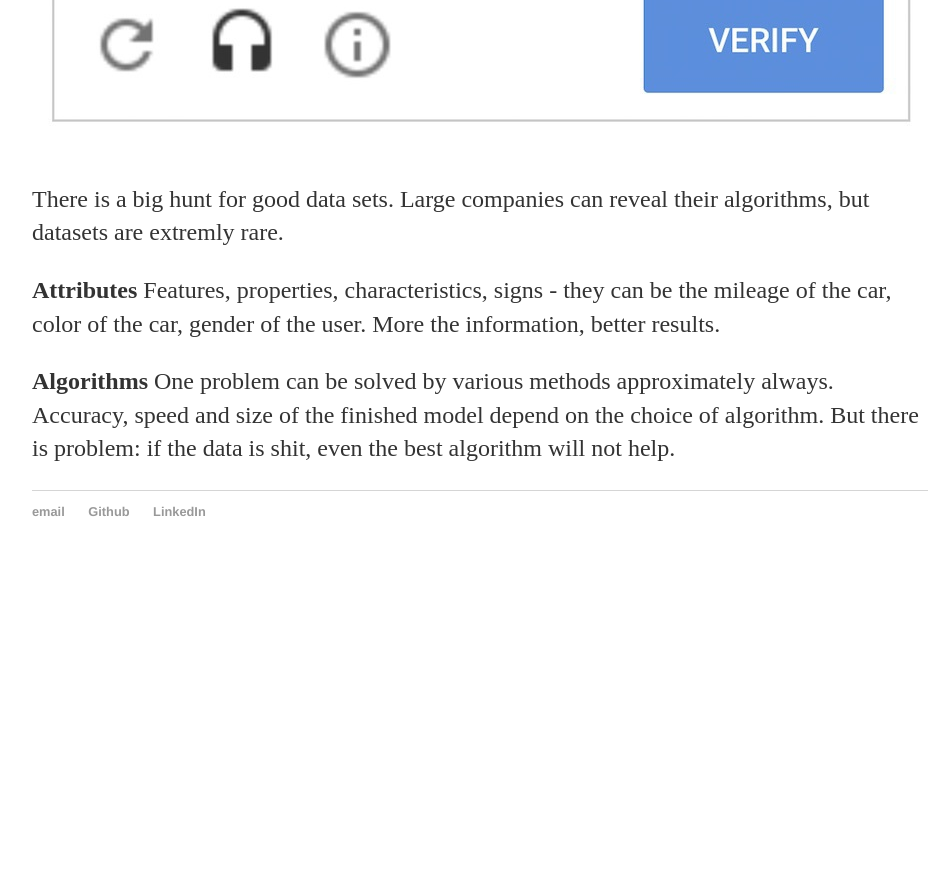
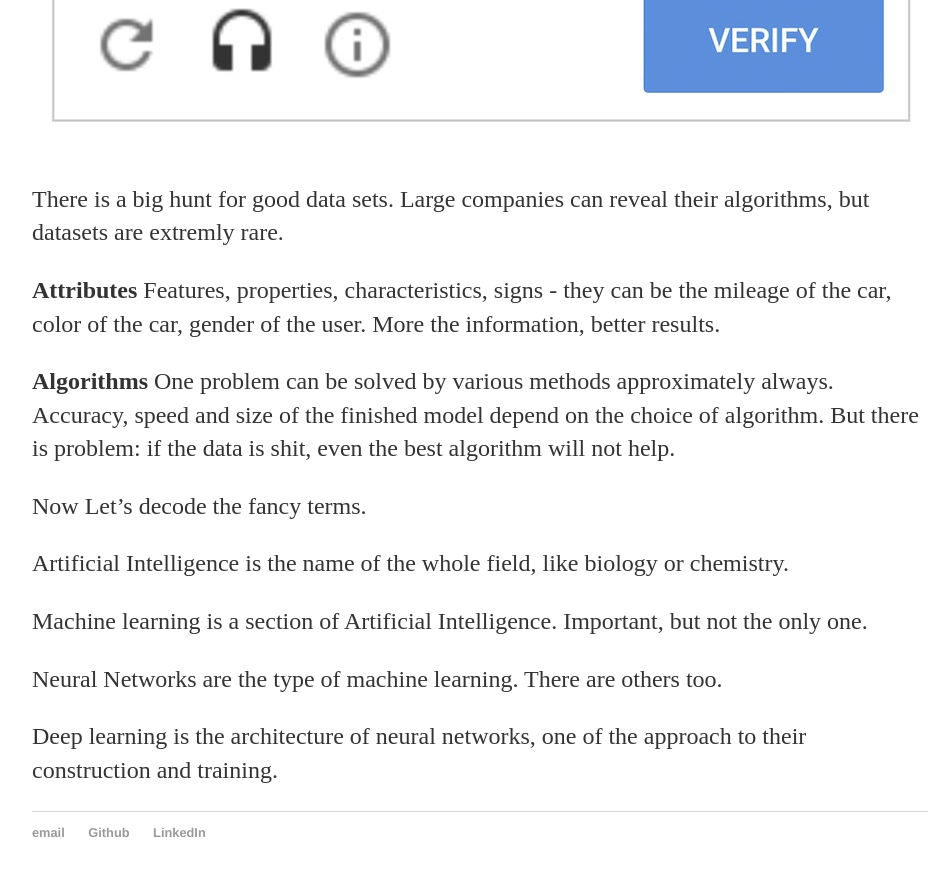
Before and after one commit to summii/summii.github.io, a Jekyll site: the page built from _posts/2019-01-17-machine-learning-in-simple-words.md, in a window 1280 px wide and 900 px high, scrolled down 3014 px. Shown: the top 876 px of the window, without its empty margins (160-1109 px from the left). Built offline with Jekyll 4.4.1, drawn with Linux system fonts in a browser that asks for light colours; before the commit the page ends 3593 px from its top, so only the background shows below that.

Commit message:
minor changes

```diff
--- a/_posts/2019-01-17-machine-learning-in-simple-words.md
+++ b/_posts/2019-01-17-machine-learning-in-simple-words.md
@@ -48,3 +48,13 @@ There is a big hunt for good data sets. Large companies can reveal their algorit
 **Attributes** Features, properties, characteristics, signs - they can be the mileage of the car, color of the car, gender of the user. More the information, better results.
 
 **Algorithms** One problem can be solved by various methods approximately always. Accuracy, speed and size of the finished model depend on the choice of algorithm. But there is problem: if the data is shit, even the best algorithm will not help.
+
+Now Let's decode the fancy terms.
+
+Artificial Intelligence is the name of the whole field, like biology or chemistry.
+
+Machine learning is a section of Artificial Intelligence. Important, but not the only one.
+
+Neural Networks are the type of machine learning. There are others too.
+
+Deep learning is the architecture of neural networks, one of the approach to their construction and training.
```
